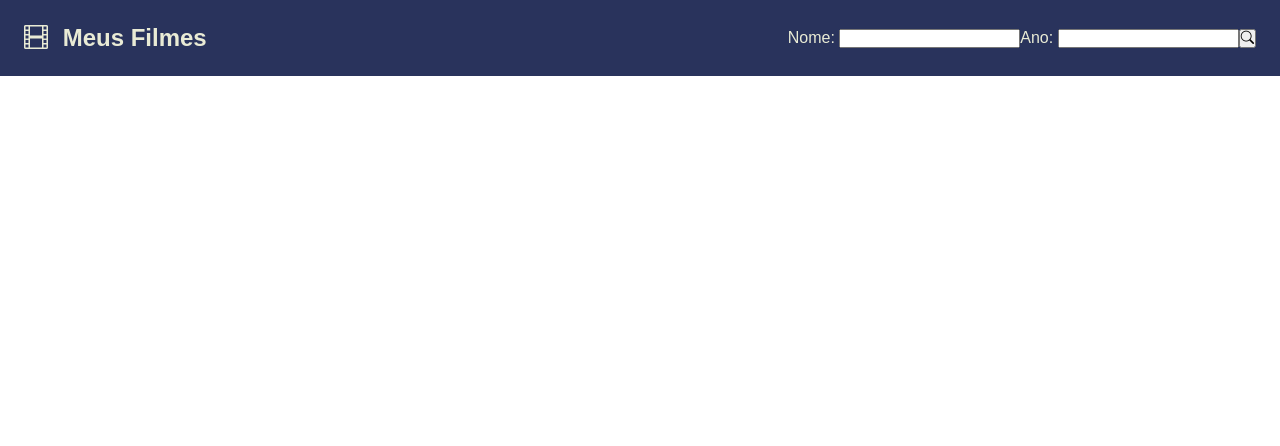
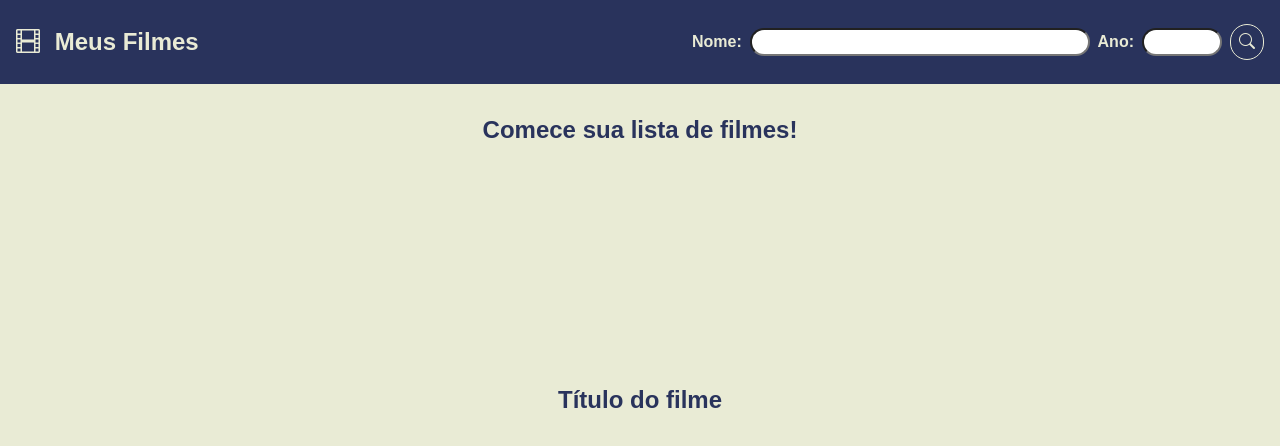
Before and after one commit to hugoleone/filmes, a plain HTML site: page index.html in a window 1280 px wide. Drawn offline with nearby package versions, Linux system fonts and the light colour scheme.

Commit message:
Ajustando Header e Iniciando a Main

```diff
--- /dev/null
+++ b/css/modal.css
@@ -0,0 +1,10 @@
+#modal {
+    display: flex;
+    position: fixed;
+    top: 0;
+    left: 0;
+    width: 100vw;
+    height: 100dvh;
+    justify-content: center;
+    align-items: center;
+}
--- a/css/style.css
+++ b/css/style.css
@@ -1,6 +1,6 @@
 :root {
     --primary-color: #29335c;
-    --light-primary: #9ac4f8;
+    --light-primary: #3f4f8d;
     --ligthest-color: #e9ebd5;
     --secondary-color: #774936;
     --light-secondary: #c08972;
@@ -13,21 +13,85 @@
     font-family: sans-serif;
 }
 
+body {
+    display: flex;
+    flex-direction: column;
+    min-height: 100dvh;
+}
+
 header {
     display: flex;
     justify-content: space-between;
     align-items: center;
-    padding: 1.5rem;
+    padding: 1.5rem 1rem;
     background-color: var(--primary-color);
     color: var(--ligthest-color)
 }
 
 #menu-pesquisa {
     display: flex;
-    justify-content: space-between;
-    flex-wrap: nowrap;
+    align-items: center;
+    width: 50%;
+    justify-content: flex-end;
 }
 
 header > h2 > i {
     margin-right: 0.5rem;
 }
+
+.display {
+    display: flex;
+    flex-wrap: nowrap;
+}
+
+.nome-wrapper {
+    width: 65%;
+    align-items: center;
+}
+
+.ano-wrapper {
+    align-items: center;
+}
+
+.nome-wrapper > input {
+    width: 100%;
+    min-width: 5rem;
+}
+
+.ano-wrapper > input {
+    max-width: 5rem;
+}
+
+.ajuste-input {
+    margin: 0 0.5rem ;
+    border-radius: 20px;
+    padding: 0.3rem 0.2rem;
+    padding-left: 1rem;
+    font-weight: bold;
+}
+
+.ajuste-label {
+    font-weight: bold;
+}
+
+.botao-pesquisa {
+    all: unset;
+    /* width: 5%; */
+    padding: 0.5rem;
+    border: 1px solid var(--ligthest-color);
+    border-radius: 20px;
+}
+
+.botao-pesquisa:focus, .botao-pesquisa:hover {
+    background-color: var(--light-primary);
+}
+
+/* Ajustando a tag Main */
+
+main {
+    text-align: center;
+    color: var(--primary-color);
+    background-color: var(--ligthest-color);
+    padding: 2rem 0;
+    flex-grow: 1;
+}
--- a/index.html
+++ b/index.html
@@ -6,6 +6,7 @@
     <meta name="viewport" content="width=device-width, initial-scale=1.0">
     <link rel="stylesheet" href="https://cdn.jsdelivr.net/npm/bootstrap-icons@1.10.5/font/bootstrap-icons.css">
     <link rel="stylesheet" href="./css/style.css">
+    <link rel="stylesheet" href="./css/modal.css">
     <script src="./js/script.js"></script>
     <title>Lista de filmes para assistir</title>
 </head>
@@ -13,16 +14,26 @@
     <header>
         <h2><i class="bi bi-film"></i> Meus Filmes</h2>
         <section id="menu-pesquisa">
-            <div class="input-wrapper">
-                <label for="nome-filme">Nome: </label>
-                <input type="text" id="nome-filme">
+            <div class="nome-wrapper display">
+                <label class="ajuste-label" for="nome-filme">Nome: </label>
+                <input type="text" id="nome-filme" class="ajuste-input">
             </div>
-            <div class="input-wrapper">
-                <label for="ano-filme">Ano: </label>
-                <input type="text" id="ano-filme">
+            <div class="ano-wrapper display">
+                <label class="ajuste-label" for="ano-filme">Ano: </label>
+                <input type="text" id="ano-filme" class="ajuste-input">
             </div>
-            <button><i class="bi bi-search"></i></button>
+            <button class="botao-pesquisa"><i class="bi bi-search"></i></button>
         </section>
     </header>
+    <main>
+        <h2>Comece sua lista de filmes!</h2>
+        <section id="lista-filmes"></section>
+        <article id="modal">
+            <section id="modal-bg"></section>
+            <section id="modal-container">
+                <h2>Título do filme</h2>
+            </section>
+        </article>
+    </main>
 </body>
 </html>
```
